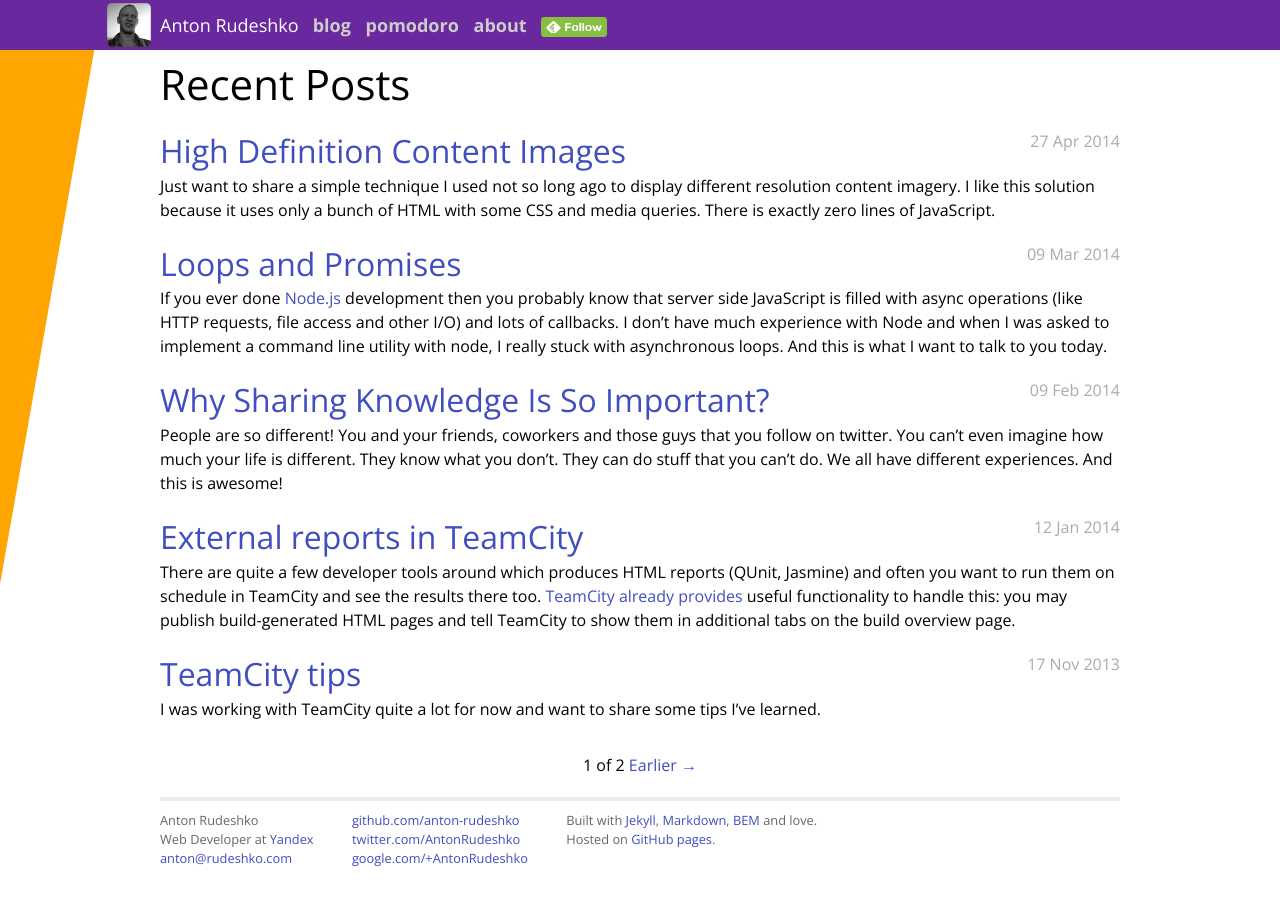
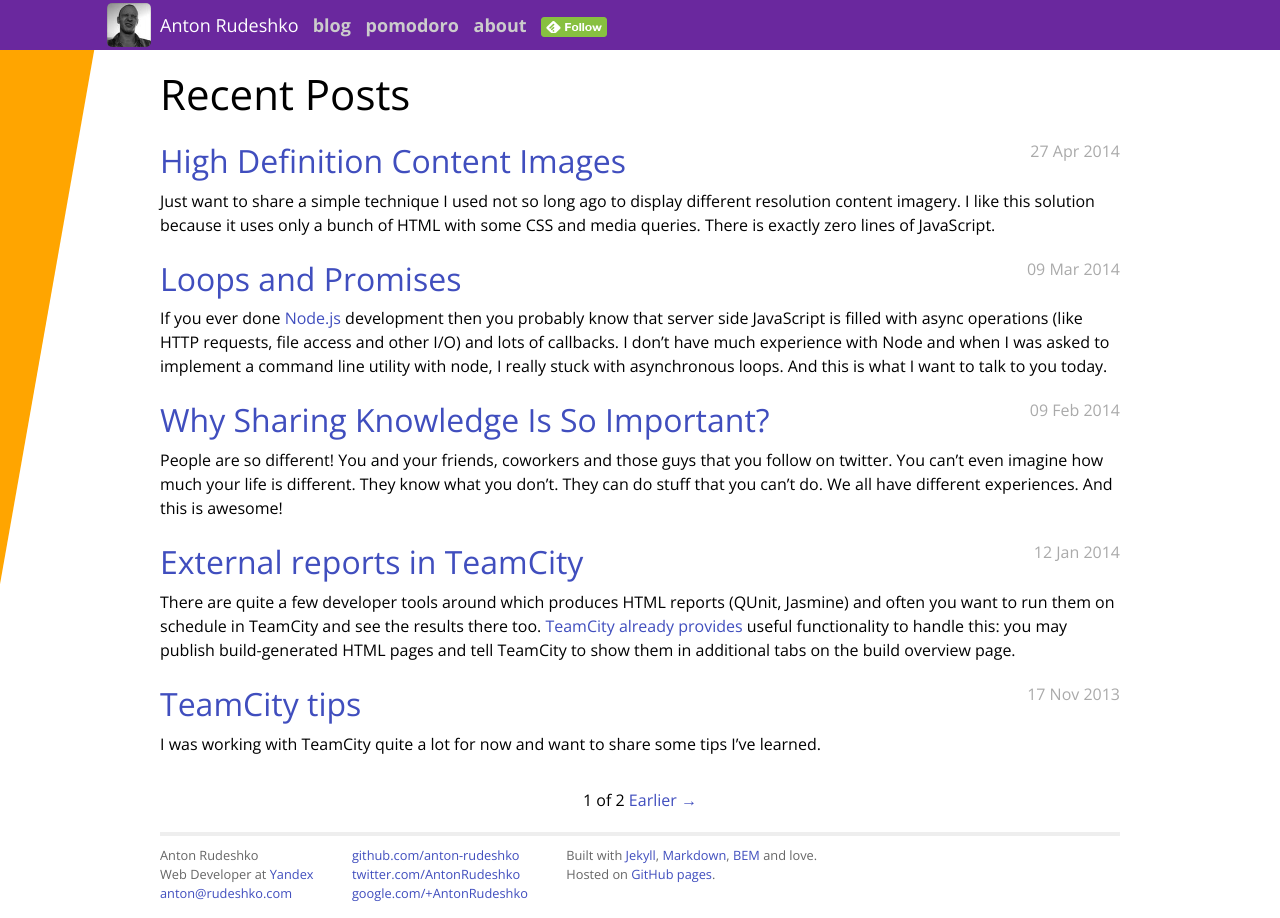
Before and after one commit to anton-rudeshko/anton-rudeshko.github.io, a Jekyll site: the page built from index.html, in a window 1280 px wide. Built offline with Jekyll 4.4.1, drawn with Linux system fonts in a browser that asks for light colours; Markdown is read by kramdown in place of the engine named in the settings; the list of posts is cut into pages by our own code.

Commit message:
Tuning headers margin

```diff
--- a/css/main.css
+++ b/css/main.css
@@ -18,14 +18,13 @@ body {
 }
 
 h1, h2 {
-  margin: 15px 0 0;
+  margin: 15px 0 5px;
   line-height: 1.40;
   font-weight: normal;
 }
 
 h1 {
   font-size: 42px;
-  margin-top: 5px;
 }
 
 h2 {
@@ -204,9 +203,10 @@ a:hover {
   margin-bottom: 20px;
 }
 
-.posts__date {
+.posts__date,
+.post__date {
   color: #aaa;
-  float: right;;
+  float: right;
 }
 
 .post pre,
@@ -267,11 +267,6 @@ a:hover {
   margin-top: 20px;
 }
 
-.post__date {
-  color: #aaa;
-  float: right;
-}
-
 .post__container {
   position: relative;
 }
```
